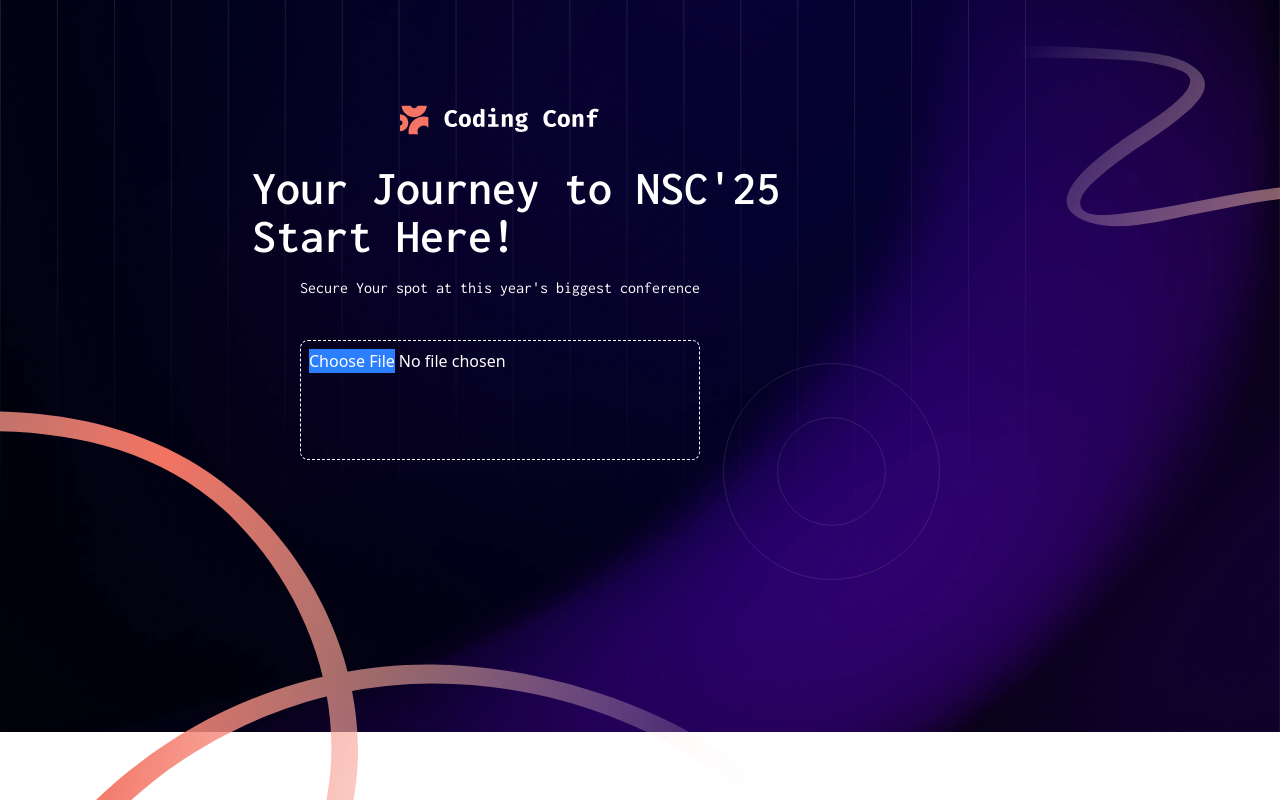
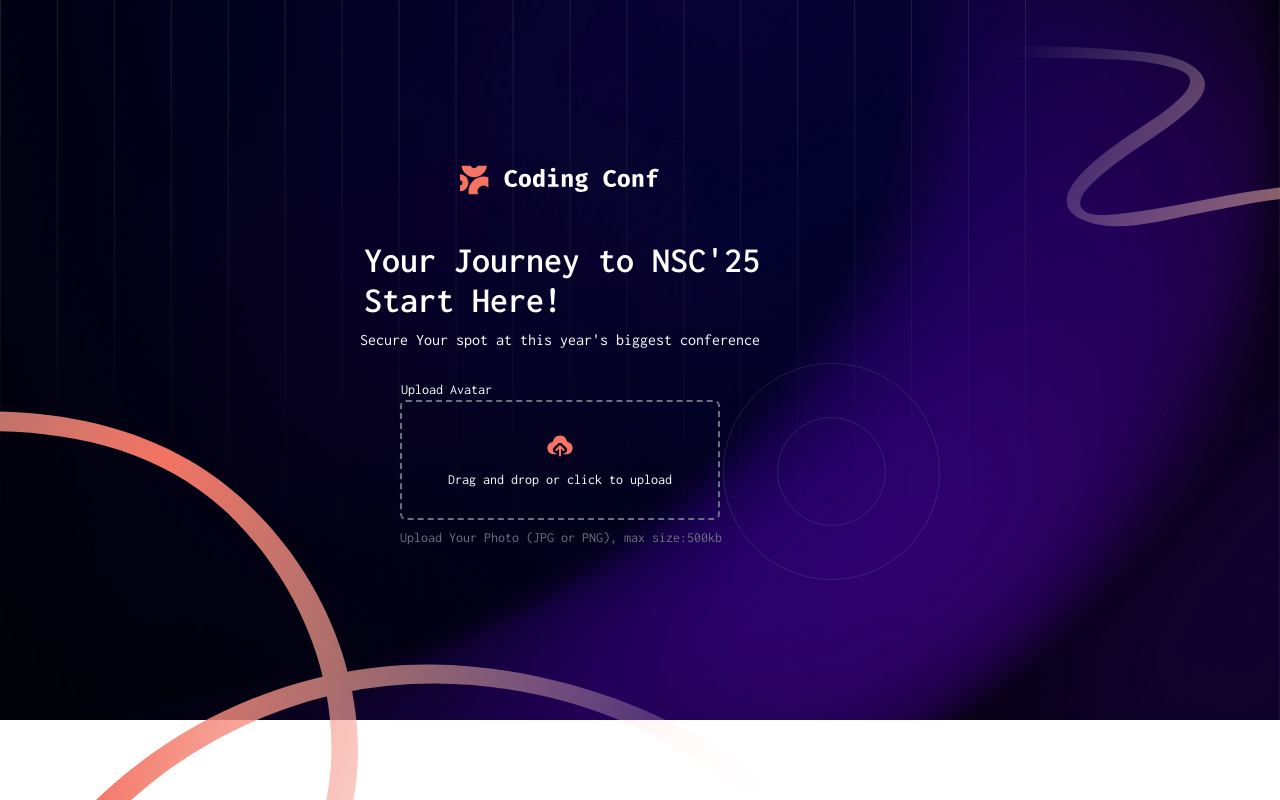
Before and after one commit to sahilkumarvalecha/Conference-ticket-generator, a plain HTML site: page conference-ticket-generator-main (1)/conference-ticket-generator-main/index.html in a window 1280 px wide. Drawn offline with nearby package versions, Linux system fonts and the light colour scheme.

Commit message:
updated the upload section

```diff
--- a/conference-ticket-generator-main (1)/conference-ticket-generator-main/index.html
+++ b/conference-ticket-generator-main (1)/conference-ticket-generator-main/index.html
@@ -13,21 +13,31 @@
   <div class="container">
 
     <div class="background">
+          <img class="h-180 w-499 absolute" src="/conference-ticket-generator-main (1)/conference-ticket-generator-main/assets/images/background-desktop.png">
     <img class="w-100 top-10 absolute right-0" src="/conference-ticket-generator-main (1)/conference-ticket-generator-main/assets/images/pattern-squiggly-line-top.svg" alt="">
     <img class="absolute h-180" src="/conference-ticket-generator-main (1)/conference-ticket-generator-main/assets/images/pattern-lines.svg" alt="">
     <img class="absolute bottom-55 right-85" src="/conference-ticket-generator-main (1)/conference-ticket-generator-main/assets/images/pattern-circle.svg" alt="">
     <img class="absolute bottom-0" src="/conference-ticket-generator-main (1)/conference-ticket-generator-main/assets/images/pattern-squiggly-line-bottom-desktop.svg" alt="">
-    <img class="w-500 h-183" src="/conference-ticket-generator-main (1)/conference-ticket-generator-main/assets/images/background-desktop.png">
   </div>
 
   <div class="header">
-    <img class=" absolute bottom-145 right-170  w-50 h-50" src="/conference-ticket-generator-main (1)/conference-ticket-generator-main/assets/images/logo-full.svg" alt="">
-    <h1 class="inconsolata-Hfont absolute bottom-135 right-125 font-semibold text-5xl text-white ">Your Journey to NSC'25 <br> Start Here!</h1>
-    <p class="absolute bottom-125 right-145 text-white inconsolata-Hfont ">Secure Your spot at this year's biggest conference</p>
+    <img class=" absolute bottom-130 right-155  w-50 h-50" src="/conference-ticket-generator-main (1)/conference-ticket-generator-main/assets/images/logo-full.svg" alt="">
+    <h1 class="inconsolata-Hfont absolute bottom-120 right-130 font-semibold text-4xl text-white ">Your Journey to NSC'25 <br>Start Here!</h1>
+    <p class="absolute bottom-112 right-130 text-white inconsolata-Hfont ">Secure Your spot at this year's biggest conference</p>
   </div>
 
   <div class="form">
-      <input class="absolute bottom-85 right-145 h-30 w-100 text-white border border-dashed rounded-lg p-2 bg-transparent text-gray-700 file:bg-blue-500 file:text-white file:hover:blur-sm file:cursor-pointer" type="file" name="picture" id="">
+    <p class="absolute bottom-100 right-197 inconsolata-Hfont text-sm text-white">Upload Avatar</p>
+    <div class="absolute flex-col items-center space-y-2 bottom-68 right-140 inconsolata-Hfont">
+      <label for="avatar-upload" class="w-80 h-30 flex flex-col items-center justify-center border-2 border-dashed border-gray-500 rounded-md cursor-pointer backdrop-blur-[0.5px] text-white text-sm">
+        <img src="/conference-ticket-generator-main (1)/conference-ticket-generator-main/assets/images/icon-upload.svg" alt="Upload" class="w-8 h-8 mb-2" />
+        <span>Drag and drop or click to upload</span>
+        <input id="avatar-upload" type="file" accept="image/*" class="hidden" onchange="previewAvatar(event)" />
+      </label>
+      <div id="avatar-preview" class="mt-2"></div>
+      <p class="absolute inconsolata-Hfont text-sm text-gray-500 whitespace-nowrap">Upload Your Photo (JPG or PNG), max size:500kb</p>
+
+    </div>
   </div>
 
   </div>
```
